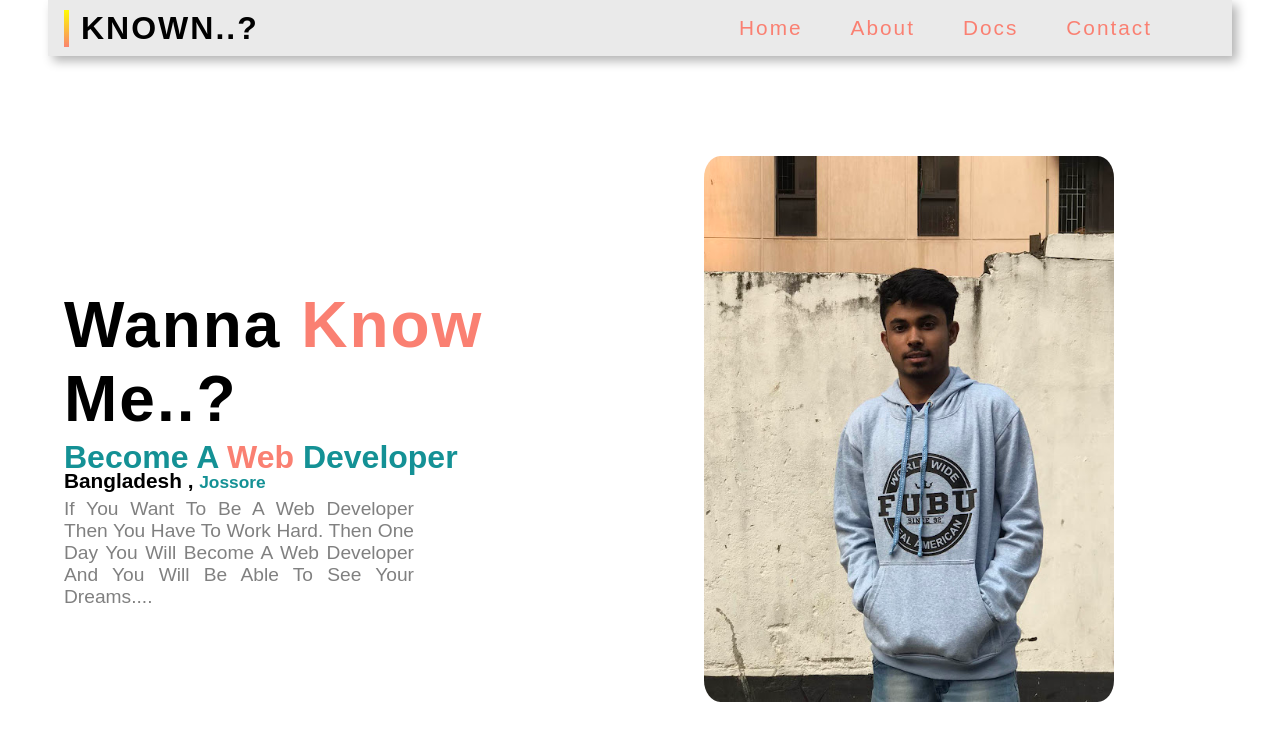
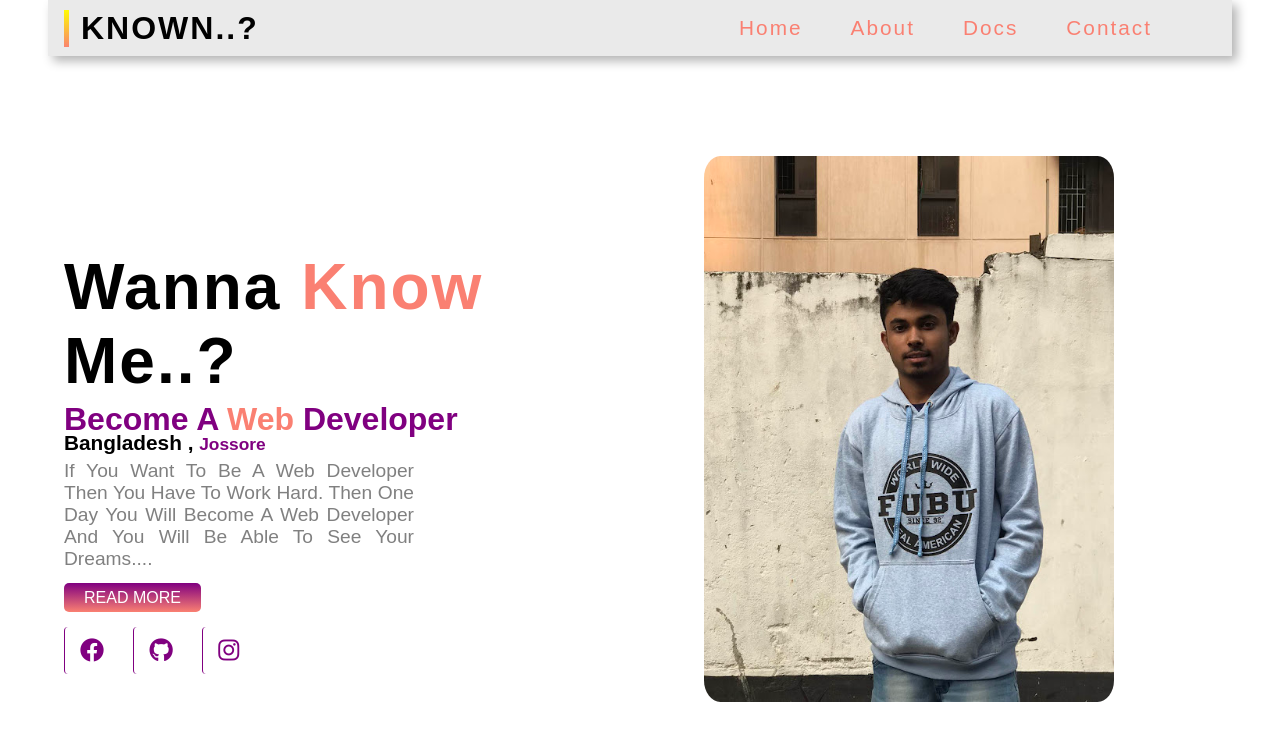
Before and after one commit to Arfan-Roky/own-portfolio, a plain HTML site: page markup/index.html in a window 1280 px wide. Drawn offline with Linux system fonts and the light colour scheme; a web font is replaced by a local one.

Commit message:
social button is done

```diff
--- a/css/style.css
+++ b/css/style.css
@@ -76,7 +76,7 @@ nav ul li a:hover{
 
 h4{
   font-size: 2rem;
-  color: #149195;
+  color: purple;
   margin-top: -50px;
 }
 
@@ -86,7 +86,7 @@ h4{
 }
 
 h5 small{
-  color: #149195;
+  color: purple;
 }
 
 p{
@@ -97,3 +97,32 @@ p{
   text-align: justify;
   max-width: 350px;
 }
+
+.linkButton{
+  text-decoration: none;
+  padding: 6px 20px;
+  background: linear-gradient(purple, salmon);
+  color: white;
+  border-radius: 5px;
+}
+
+.social{
+  margin-top: 30px;
+}
+
+.socialBtn{
+  text-decoration: none;
+  padding: 10px 15px;
+  font-size: 1.5rem;
+  background: transparent;
+  color: purple;
+  border-radius: 4px;
+  margin-right: 10px;
+  border-left: 1px solid purple;
+  transition: .5s ease-in-out;
+}
+.socialBtn:hover{
+  /* border: none; */
+  box-shadow: 10px 20px 20px rgba(0,0,0,0.9);
+
+}
--- a/markup/index.html
+++ b/markup/index.html
@@ -12,6 +12,9 @@
     <link rel="preconnect" href="https://fonts.googleapis.com">
     <link rel="preconnect" href="https://fonts.gstatic.com" crossorigin>
     <link href="https://fonts.googleapis.com/css2?family=Saira+Extra+Condensed&display=swap" rel="stylesheet">
+
+    <!-- font awesome -->
+    <link rel="stylesheet" href="https://cdnjs.cloudflare.com/ajax/libs/font-awesome/6.0.0-beta3/css/all.min.css" integrity="sha512-Fo3rlrZj/k7ujTnHg4CGR2D7kSs0v4LLanw2qksYuRlEzO+tcaEPQogQ0KaoGN26/zrn20ImR1DfuLWnOo7aBA==" crossorigin="anonymous" referrerpolicy="no-referrer" />
 
     <!-- custom css -->
     <link rel="stylesheet" href="/css/style.css">
@@ -43,20 +46,21 @@
             <h4>Become A <span class="headingSpan" >Web</span> Developer</h4>
             <h5>Bangladesh , <small>Jossore</small></h5>
             <p> If you want to be a web developer then you have to work hard. Then one day you will become a web developer and you will be able to see your dreams....</p>
+            <a href="" class="linkButton">READ MORE</a>
+
+            <div class="social">
+                <a href="#" class="socialBtn"><i class="fab fa-facebook"></i></a>
+                <a href="#" class="socialBtn"><i class="fab fa-github"></i></a>
+                <a href="#" class="socialBtn"><i class="fab fa-instagram"></i></a>
+            </div>
         </div>
 
         <!-- top image -->
         <div class="similar">
             <img src="/assets/arfanroky4.jpg" alt="">
         </div>
+
     </section>
-
-
-
-
-
-
-
 
 
 </body>
```
